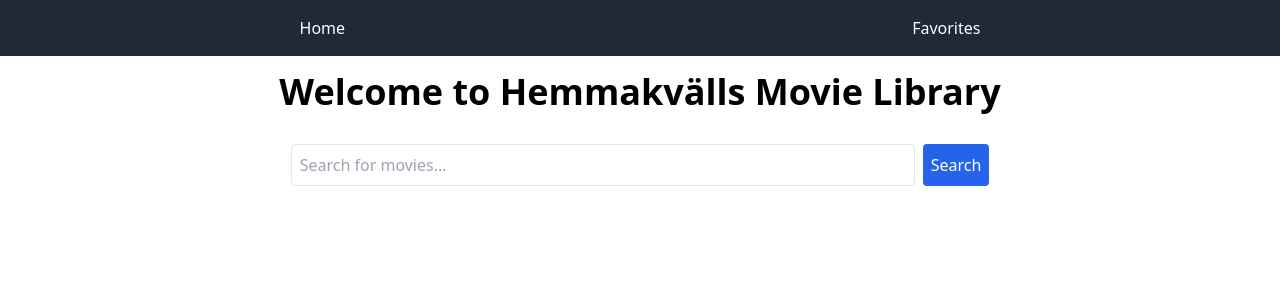
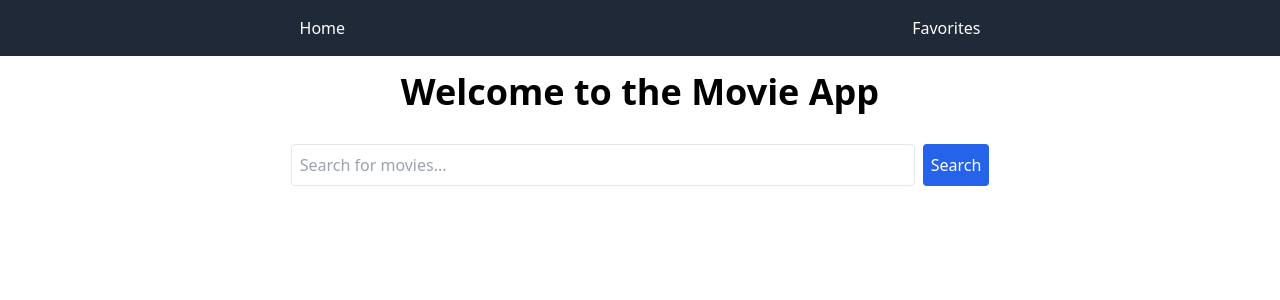
Before and after one commit to IsabelleLof/movie-app, a React (Vite) app: page / in a window 1280 px wide. Shown: the top 300 px of the page. Built offline with nearby package versions, Linux system fonts and the light colour scheme.

Commit message:
changed the h1 in HomePage.jsx

```diff
--- a/src/pages/HomePage.jsx
+++ b/src/pages/HomePage.jsx
@@ -1,11 +1,13 @@
-import React from 'react';
-import SearchBar from '../components/SearchBar';
-import MovieList from '../components/MovieList';
+import React from "react";
+import SearchBar from "../components/SearchBar";
+import MovieList from "../components/MovieList";
 
 const HomePage = () => {
   return (
     <div>
-      <h1 className="text-4xl font-bold text-center my-4">Welcome to Hemmakvälls Movie Library</h1>
+      <h1 className="text-4xl font-bold text-center my-4">
+        Welcome to the Movie App
+      </h1>
       <SearchBar />
       <MovieList />
     </div>
```
